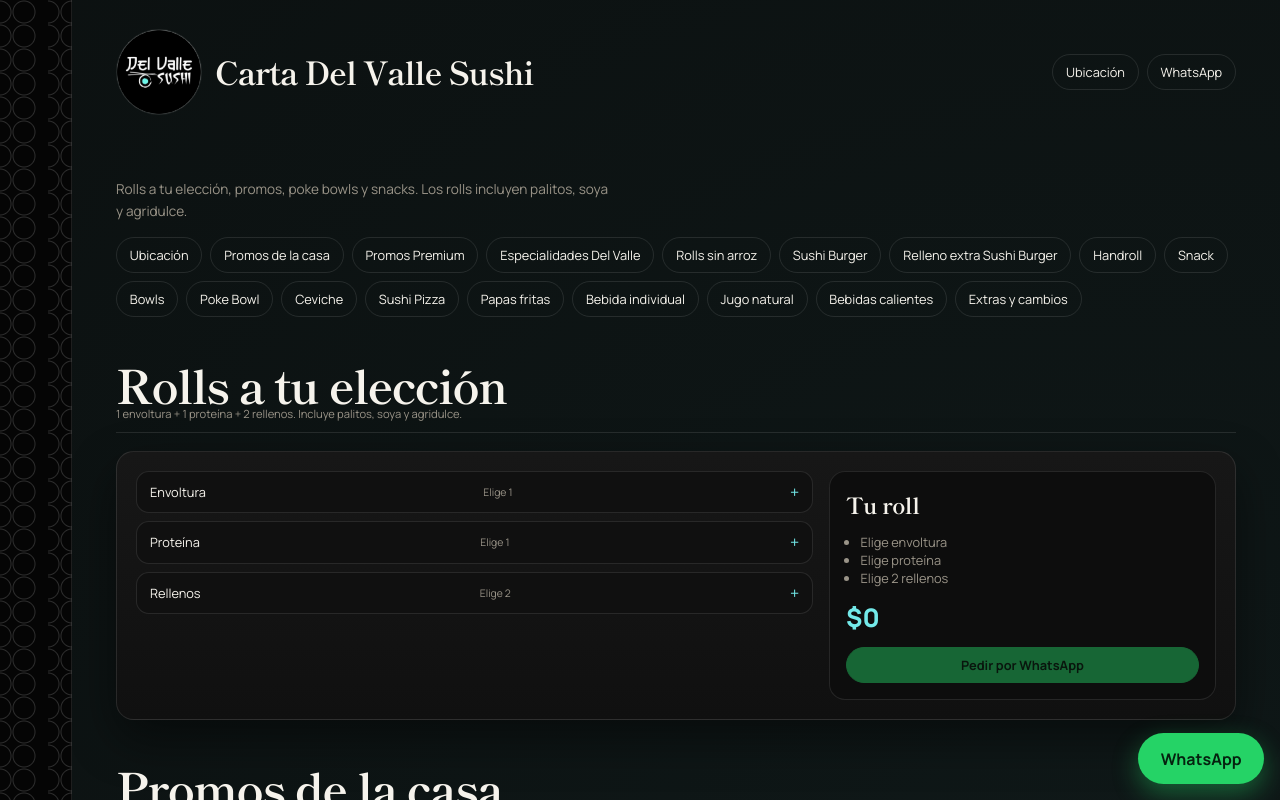
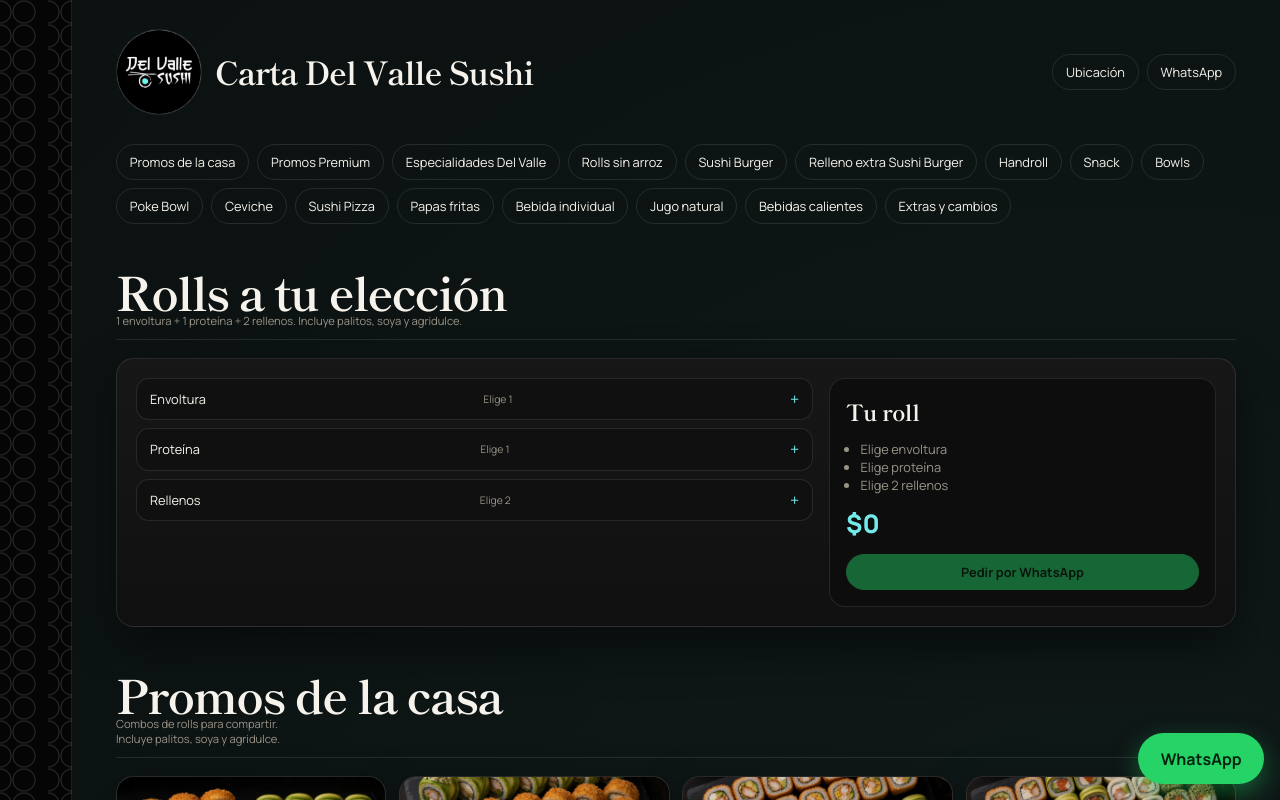
Before and after one commit to seebap28-netizen/sushidelvalle, a Next.js app: page / in a window 1280 px wide. Shown: the top 800 px of the page. Built offline with nearby package versions, Linux system fonts and the light colour scheme.

Commit message:
Quita el texto de introduccion y Ubicacion de las categorias de la carta.

```diff
--- a/src/components/MenuView.tsx
+++ b/src/components/MenuView.tsx
@@ -67,17 +67,7 @@ export function MenuView({ categories, products }: Props) {
         </nav>
       </header>
 
-      <section className="hero">
-        <p>
-          Rolls a tu elección, promos, poke bowls y snacks.
-          Los rolls incluyen palitos, soya y agridulce.
-        </p>
-      </section>
-
       <div className="chip-row">
-        <a className="chip chip-top" href="#ubicacion">
-          Ubicación
-        </a>
         {topCategories.map((category) => (
           <a className="chip" key={category.id} href={`#${category.slug}`}>
             {category.name}
```
